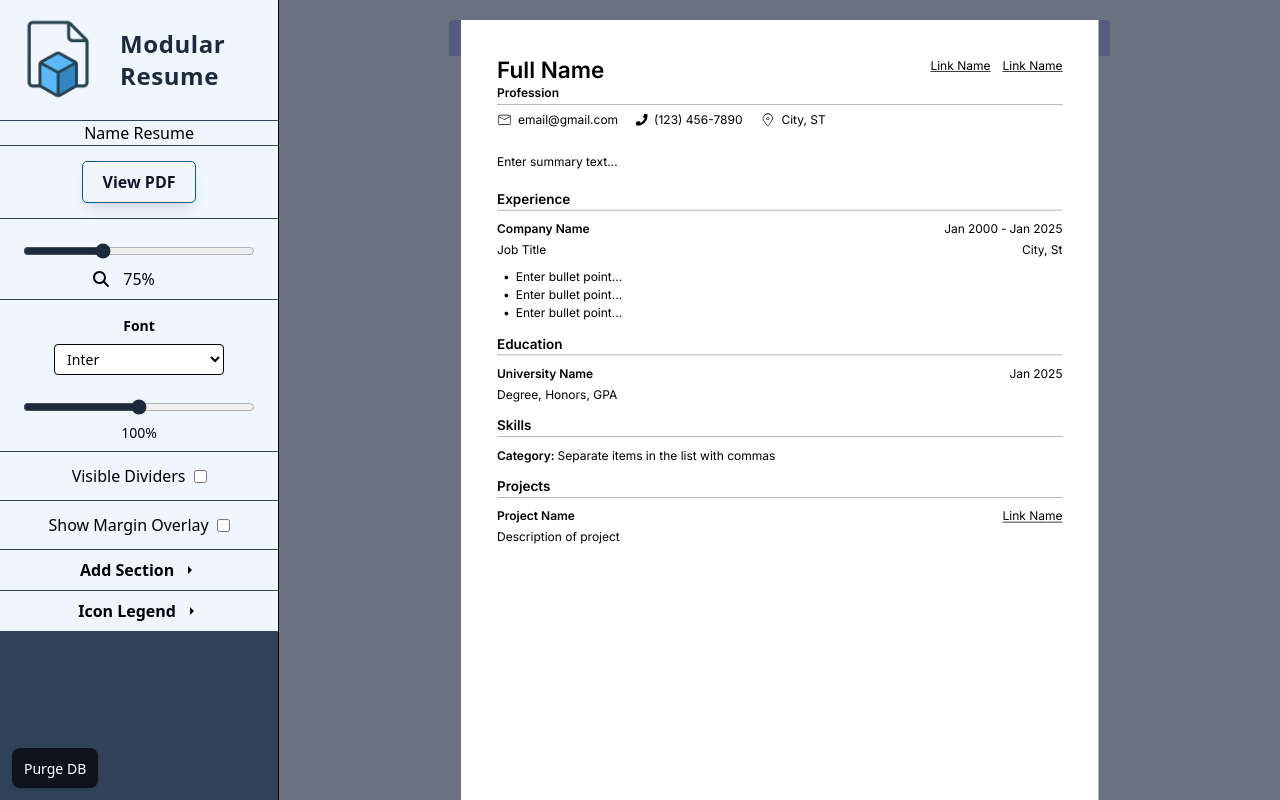
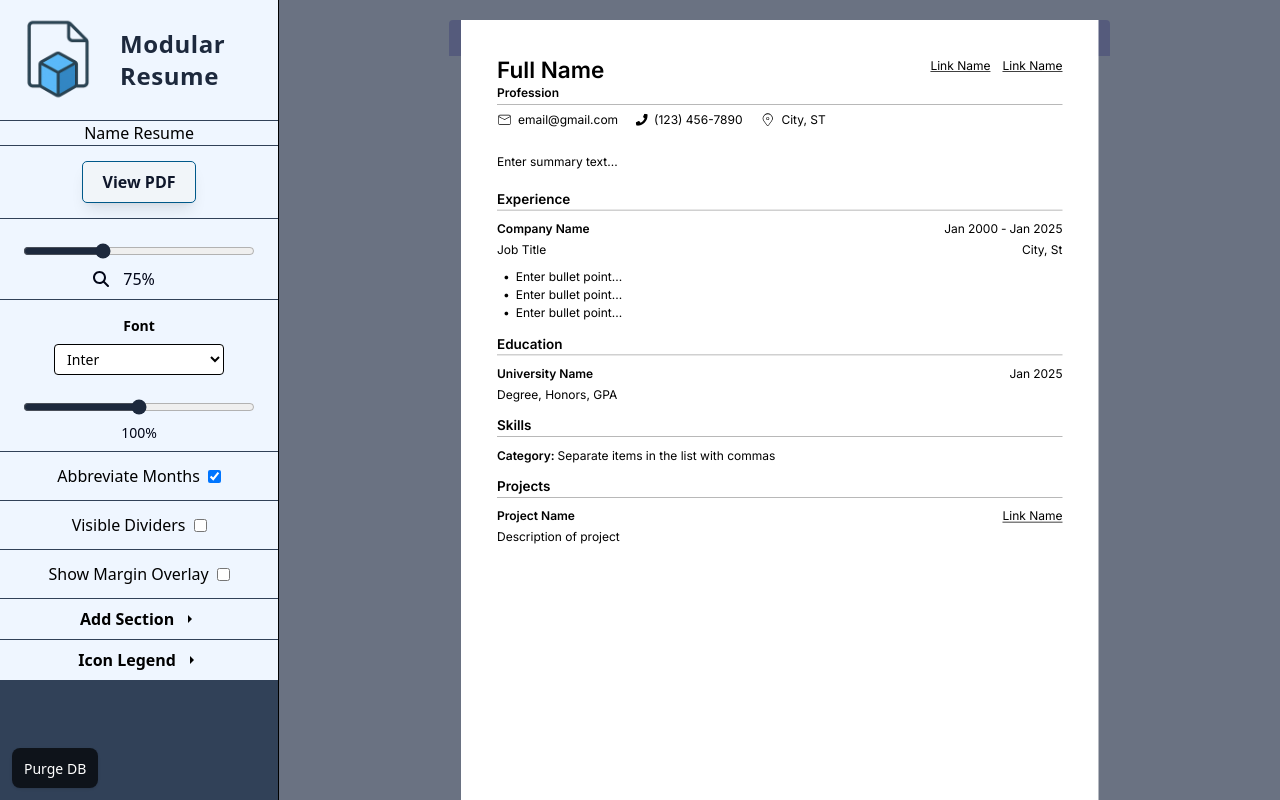
Before and after one commit to Tarrega88/modular-resume-2, a React (Vite) app: page / in a window 1280 px wide. Both pictures are taken after a click on the button "Generate New Resume". Built offline with nearby package versions, Linux system fonts and the light colour scheme.

Commit message:
added month toggle

```diff
--- a/src/components/builderColumn/BuilderColumn.tsx
+++ b/src/components/builderColumn/BuilderColumn.tsx
@@ -13,6 +13,7 @@ import { FaMagnifyingGlass } from "react-icons/fa6";
 import ShowDividerToggle from "./ShowDividerToggle";
 import BuilderColumnTitle from "./BuilderColumnTitle";
 import ResumeNamer from "./ResumeNamer";
+import ToggleMonthDisplay from "./ToggleMonthType";
 
 export default function BuilderColumn({ onPrint }: { onPrint: () => void }) {
   const dispatch = useDispatch();
@@ -41,6 +42,7 @@ export default function BuilderColumn({ onPrint }: { onPrint: () => void }) {
           <FaMagnifyingGlass />
         </Slider>
         <FontPicker />
+        <ToggleMonthDisplay />
         <ShowDividerToggle />
         <MarginOverlayToggle />
         <SimpleAddSection />
--- /dev/null
+++ b/src/components/builderColumn/ToggleMonthType.tsx
@@ -0,0 +1,37 @@
+import { changeMonthType } from "@/state/resumeSlice";
+import { RootState } from "@/state/store";
+import { useId } from "react";
+import { useDispatch, useSelector } from "react-redux";
+
+function ToggleMonthDisplay() {
+  const id = useId();
+
+  const dispatch = useDispatch();
+
+  const { monthType } = useSelector((state: RootState) => state.resume);
+
+  return (
+    <div
+      className="py-3 bg-blue-50 select-none"
+      title="Shows the margin guides, which are recommended areas for the divider section"
+    >
+      <div className="flex justify-center items-center gap-2">
+        <label className="cursor-pointer" htmlFor={id}>
+          Abbreviate Months
+        </label>
+        <input
+          id={id}
+          type="checkbox"
+          name="monthToggle"
+          checked={monthType === "short"}
+          onChange={() =>
+            dispatch(changeMonthType(monthType === "short" ? "long" : "short"))
+          }
+          className="cursor-pointer"
+        />
+      </div>
+    </div>
+  );
+}
+
+export default ToggleMonthDisplay;
--- a/src/components/home/HomeListRow.tsx
+++ b/src/components/home/HomeListRow.tsx
@@ -1,11 +1,10 @@
 import HomeListRowButton from "./HomeListRowButton";
 
-function HomeListRow({ text }) {
+function HomeListRow({ text, createdAt }) {
   return (
     <div className="text-slate-100 flex justify-between items-center px-1">
       <div>{text}</div>
       <div className="flex gap-4">
-        <HomeListRowButton text="Rename" />
         <HomeListRowButton text="Copy" />
       </div>
     </div>
--- a/src/components/home/HomeSelect.tsx
+++ b/src/components/home/HomeSelect.tsx
@@ -1,6 +1,8 @@
+import { useSelector } from "react-redux";
 import HomeListRow from "./HomeListRow";
 import HomeSelectButton from "./HomeSelectButton";
 import ResumeListRow from "./ResumeListRow";
+import { RootState } from "@/state/store";
 
 const dummyList = [
   { title: "Resume 1", id: "" },
@@ -10,6 +12,12 @@ const dummyList = [
 ];
 
 function HomeSelect() {
+  const resumeData = useSelector((state: RootState) => state.resume);
+
+  const entries = Object.values(resumeData.resumeMetaData);
+
+  console.log(entries);
+
   return (
     <div className="bg-slate-800 h-full px-8 pt-2">
       {/* <HomeSelectButton text="New Resume" />
@@ -21,8 +29,8 @@ function HomeSelect() {
       </div>
       <div className="bg-slate-600 rounded-md p-4 flex flex-col gap-2">
         <div className="text-emerald-400 font-bold">Past Resumes</div>
-        {dummyList.map((e, i) => (
-          <HomeListRow key={i} text={e.title} />
+        {entries.map((e, i) => (
+          <HomeListRow key={i} text={e.resumeName} createdAt={e.createdAt} />
         ))}
       </div>
     </div>
--- a/src/state/resumeSlice.ts
+++ b/src/state/resumeSlice.ts
@@ -271,10 +271,13 @@ const resumeSlice = createSlice({
             state.resumeMetaData[action.payload] = {
                 resumeName: "", resumeId: action.payload, createdAt: now,
             }
+        },
+        changeMonthType(state, action: PayloadAction<"short" | "long">) {
+            state.monthType = action.payload;
         }
 
     },
 });
 
-export const { hydrate, setCurrentResume, editBulletPoint, changeBulletPoint, removeResumeItem, setDragToIndex, setDragFromIndex, dragResumeItem, setDragHigher, addResumeItem, addBulletData, addEducationData, addPrevJobData, createEmptyResume, updatePrevJobField, setScale, editUserInfo, editSkills, dragSkill, editSkillCategory, setShowCategory, editSectionHeader, addSkillData, duplicateSection, addSectionHeaderData, addSummaryData, editSummary, editUserLink, toggleUserBool, toggleSectionHeaderUnderline, editEducationDate, editEducationString, addUserLink, copyResume, addProjectData, editProjectString, editProjectBool, replaceResumeItem, addUserInfoData, addResumeItemAt, editDividerNumber, addDividerData, toggleDropdownIsReplace, toggleOverlayMarginGuides, toggleShowDividers, changeResumeName, generateMetaData } = resumeSlice.actions;
+export const { hydrate, setCurrentResume, editBulletPoint, changeBulletPoint, removeResumeItem, setDragToIndex, setDragFromIndex, dragResumeItem, setDragHigher, addResumeItem, addBulletData, addEducationData, addPrevJobData, createEmptyResume, updatePrevJobField, setScale, editUserInfo, editSkills, dragSkill, editSkillCategory, setShowCategory, editSectionHeader, addSkillData, duplicateSection, addSectionHeaderData, addSummaryData, editSummary, editUserLink, toggleUserBool, toggleSectionHeaderUnderline, editEducationDate, editEducationString, addUserLink, copyResume, addProjectData, editProjectString, editProjectBool, replaceResumeItem, addUserInfoData, addResumeItemAt, editDividerNumber, addDividerData, toggleDropdownIsReplace, toggleOverlayMarginGuides, toggleShowDividers, changeResumeName, generateMetaData, changeMonthType } = resumeSlice.actions;
 export default resumeSlice.reducer;
```
